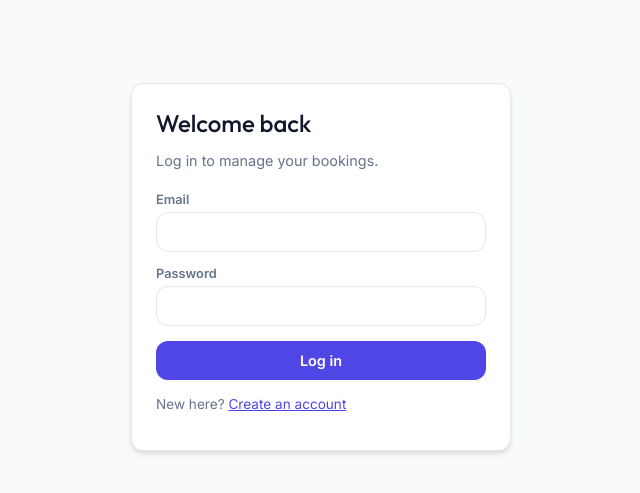
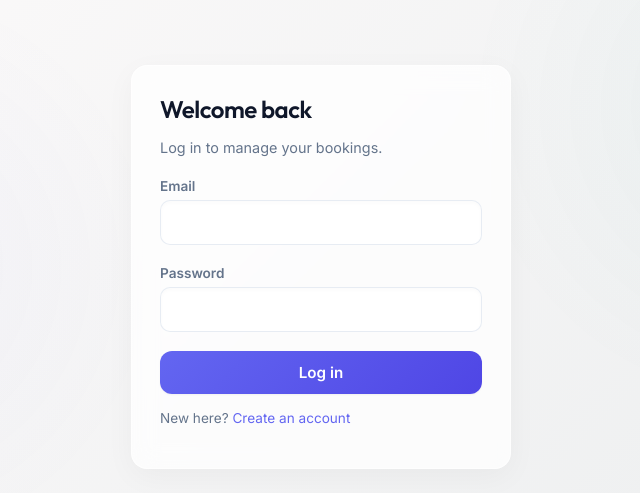
Before and after one commit to MeetPrajapati49/booking-saas, a React (Vite) app in the folder frontend/: page /login in a window 1280 px wide. Shown: the part 133-626 px from the top of the page, without its empty margins (319-959 px from the left). Built offline with nearby package versions, Linux system fonts and the light colour scheme; no server answers.

Commit message:
feat: major UI glassmorphism overhaul and in-app email modal

```diff
--- a/frontend/src/index.css
+++ b/frontend/src/index.css
@@ -4,19 +4,21 @@
   --ink: #0f172a;
   --ink-soft: #64748b;
   --paper: #f8fafc;
-  --paper-raised: #ffffff;
-  --line: #e2e8f0;
-  --accent: #4f46e5;
-  --accent-hover: #4338ca;
+  --paper-raised: rgba(255, 255, 255, 0.75);
+  --line: rgba(226, 232, 240, 0.8);
+  --accent: #6366f1;
+  --accent-hover: #4f46e5;
   --accent-ink: #ffffff;
-  --teal: #0f766e;
+  --teal: #0d9488;
   --danger: #e11d48;
-  --radius: 12px;
+  --radius: 16px;
   --font-display: 'Outfit', sans-serif;
   --font-body: 'Inter', sans-serif;
+
   --shadow-sm: 0 1px 2px 0 rgba(0, 0, 0, 0.05);
-  --shadow-md: 0 4px 6px -1px rgba(0, 0, 0, 0.1), 0 2px 4px -1px rgba(0, 0, 0, 0.06);
-  --shadow-lg: 0 10px 15px -3px rgba(0, 0, 0, 0.1), 0 4px 6px -2px rgba(0, 0, 0, 0.05);
+  --shadow-md: 0 8px 30px rgba(0, 0, 0, 0.04);
+  --shadow-lg: 0 20px 40px rgba(0, 0, 0, 0.08);
+  --shadow-glow: 0 0 20px rgba(99, 102, 241, 0.4);
 }
 
 * { box-sizing: border-box; }
@@ -27,13 +29,26 @@ body {
   margin: 0;
   font-family: var(--font-body);
   color: var(--ink);
-  background: var(--paper);
+  background: linear-gradient(135deg, #fdfbfb 0%, #ebedee 100%);
+  background-attachment: fixed;
   -webkit-font-smoothing: antialiased;
 }
 
-h1, h2, h3 { font-family: var(--font-display); font-weight: 500; margin: 0; }
+/* Subtle animated background mesh */
+body::before {
+  content: '';
+  position: fixed;
+  top: 0; left: 0; width: 100%; height: 100%;
+  background:
+    radial-gradient(circle at 15% 50%, rgba(99, 102, 241, 0.04), transparent 25%),
+    radial-gradient(circle at 85% 30%, rgba(13, 148, 136, 0.04), transparent 25%);
+  z-index: -1;
+  pointer-events: none;
+}
 
-a { color: inherit; }
+h1, h2, h3 { font-family: var(--font-display); font-weight: 600; margin: 0; letter-spacing: -0.02em; }
+
+a { color: inherit; text-decoration: none; }
 
 button {
   font-family: var(--font-body);
@@ -43,79 +58,146 @@ button {
 input, select, textarea {
   font-family: var(--font-body);
   font-size: 0.95rem;
+  transition: all 0.2s ease;
 }
 
 .btn {
   display: inline-flex;
   align-items: center;
   justify-content: center;
-  gap: 0.4rem;
-  padding: 0.65rem 1.1rem;
-  border-radius: var(--radius);
+  gap: 0.5rem;
+  padding: 0.75rem 1.25rem;
+  border-radius: 12px;
   border: 1px solid transparent;
-  font-size: 0.9rem;
+  font-size: 0.95rem;
   font-weight: 600;
-  transition: all 0.2s ease;
+  transition: all 0.3s cubic-bezier(0.4, 0, 0.2, 1);
   box-shadow: var(--shadow-sm);
 }
+
 .btn:hover:not(:disabled) {
-  transform: translateY(-1px);
+  transform: translateY(-2px);
   box-shadow: var(--shadow-md);
 }
 .btn:active:not(:disabled) { transform: translateY(0); }
 .btn:disabled { opacity: 0.5; cursor: not-allowed; box-shadow: none; }
 
-.btn-primary { background: var(--accent); color: var(--accent-ink); }
-.btn-primary:hover:not(:disabled) { background: var(--accent-hover); }
-.btn-secondary { background: var(--paper-raised); border-color: var(--line); color: var(--ink); }
-.btn-secondary:hover:not(:disabled) { background: var(--paper); }
+.btn-primary {
+  background: linear-gradient(135deg, var(--accent), var(--accent-hover));
+  color: var(--accent-ink);
+  border: none;
+}
+.btn-primary:hover:not(:disabled) {
+  box-shadow: var(--shadow-glow);
+}
+
+.btn-secondary {
+  background: rgba(255, 255, 255, 0.9);
+  border-color: var(--line);
+  color: var(--ink);
+  backdrop-filter: blur(10px);
+}
+.btn-secondary:hover:not(:disabled) { background: #ffffff; }
+
 .btn-danger { background: transparent; border-color: var(--danger); color: var(--danger); }
-.btn-ghost { background: transparent; color: var(--ink-soft); }
+.btn-ghost { background: transparent; color: var(--ink-soft); box-shadow: none; }
+.btn-ghost:hover:not(:disabled) { background: rgba(0,0,0,0.03); box-shadow: none; }
 
 .field {
   display: flex;
   flex-direction: column;
-  gap: 0.3rem;
-  margin-bottom: 0.9rem;
+  gap: 0.4rem;
+  margin-bottom: 1.2rem;
 }
-.field label { font-size: 0.8rem; color: var(--ink-soft); font-weight: 600; }
+.field label { font-size: 0.85rem; color: var(--ink-soft); font-weight: 600; }
 .field input, .field select, .field textarea {
-  padding: 0.6rem 0.7rem;
+  padding: 0.75rem 0.9rem;
   border: 1px solid var(--line);
-  border-radius: var(--radius);
-  background: var(--paper-raised);
+  border-radius: 10px;
+  background: rgba(255, 255, 255, 0.8);
   color: var(--ink);
+  box-shadow: inset 0 2px 4px rgba(0,0,0,0.02);
 }
 .field input:focus, .field select:focus, .field textarea:focus {
-  outline: 2px solid var(--accent);
-  outline-offset: 1px;
+  outline: none;
+  border-color: var(--accent);
+  background: #ffffff;
+  box-shadow: 0 0 0 3px rgba(99, 102, 241, 0.15);
 }
 
+/* Glassmorphism Panels */
 .panel {
   background: var(--paper-raised);
-  border: 1px solid var(--line);
+  backdrop-filter: blur(12px);
+  -webkit-backdrop-filter: blur(12px);
+  border: 1px solid rgba(255, 255, 255, 0.6);
   border-radius: var(--radius);
-  padding: 1.5rem;
+  padding: 1.75rem;
   box-shadow: var(--shadow-md);
-  transition: box-shadow 0.2s ease, transform 0.2s ease;
+  transition: all 0.3s cubic-bezier(0.4, 0, 0.2, 1);
 }
 .panel:hover {
   box-shadow: var(--shadow-lg);
-  transform: translateY(-2px);
+  transform: translateY(-3px);
+  border-color: rgba(255, 255, 255, 0.9);
 }
 
-.error-text { color: var(--danger); font-size: 0.85rem; margin: 0.3rem 0; }
+.error-text { color: var(--danger); font-size: 0.9rem; margin: 0.4rem 0; font-weight: 500; }
 
 .badge {
-  display: inline-block;
-  padding: 0.2rem 0.6rem;
+  display: inline-flex;
+  align-items: center;
+  padding: 0.25rem 0.75rem;
   border-radius: 100px;
-  font-size: 0.72rem;
-  font-weight: 600;
-  letter-spacing: 0.01em;
+  font-size: 0.75rem;
+  font-weight: 700;
+  letter-spacing: 0.02em;
+  text-transform: uppercase;
 }
-.badge-confirmed { background: #e4efe9; color: var(--teal); }
-.badge-pending { background: #f3ecd9; color: #8a6a1f; }
-.badge-cancelled { background: #f2e2dd; color: var(--danger); }
-.badge-completed { background: #e2e6f2; color: #3a4a8a; }
-.badge-no_show { background: #eee; color: #777; }
+.badge-confirmed { background: rgba(13, 148, 136, 0.1); color: var(--teal); border: 1px solid rgba(13,148,136,0.2); }
+.badge-pending { background: rgba(245, 158, 11, 0.1); color: #d97706; border: 1px solid rgba(245,158,11,0.2); }
+.badge-cancelled { background: rgba(225, 29, 72, 0.1); color: var(--danger); border: 1px solid rgba(225,29,72,0.2); }
+.badge-completed { background: rgba(79, 70, 229, 0.1); color: var(--accent); border: 1px solid rgba(79,70,229,0.2); }
+.badge-no_show { background: rgba(100, 116, 139, 0.1); color: var(--ink-soft); border: 1px solid rgba(100,116,139,0.2); }
+
+/* Modal specific styles */
+.modal-backdrop {
+  position: fixed;
+  top: 0; left: 0; right: 0; bottom: 0;
+  background: rgba(15, 23, 42, 0.4);
+  backdrop-filter: blur(4px);
+  display: flex;
+  align-items: center;
+  justify-content: center;
+  z-index: 1000;
+  animation: fadeIn 0.2s ease;
+}
+
+@keyframes fadeIn {
+  from { opacity: 0; }
+  to { opacity: 1; }
+}
+
+.modal-content {
+  width: 100%;
+  max-width: 500px;
+  animation: slideUp 0.3s cubic-bezier(0.16, 1, 0.3, 1);
+}
+
+@keyframes slideUp {
+  from { transform: translateY(20px) scale(0.95); opacity: 0; }
+  to { transform: translateY(0) scale(1); opacity: 1; }
+}
+
+.spinner {
+  width: 20px;
+  height: 20px;
+  border: 2px solid rgba(255,255,255,0.3);
+  border-radius: 50%;
+  border-top-color: #fff;
+  animation: spin 0.8s linear infinite;
+}
+
+@keyframes spin {
+  to { transform: rotate(360deg); }
+}
--- a/frontend/src/pages/DashboardLayout.jsx
+++ b/frontend/src/pages/DashboardLayout.jsx
@@ -2,13 +2,13 @@ import { NavLink, Outlet, useNavigate } from 'react-router-dom';
 import { useAuth } from '../lib/AuthContext';
 
 const links = [
-  { to: '/dashboard', label: 'Overview', end: true },
-  { to: '/dashboard/calendar', label: 'Calendar' },
-  { to: '/dashboard/bookings', label: 'Bookings' },
-  { to: '/dashboard/clients', label: 'Clients' },
-  { to: '/dashboard/services', label: 'Services' },
-  { to: '/dashboard/hours', label: 'Hours' },
-  { to: '/dashboard/billing', label: 'Billing' },
+  { to: '/dashboard', label: 'Overview', end: true, icon: <svg width="18" height="18" fill="none" stroke="currentColor" strokeWidth="2" viewBox="0 0 24 24"><path d="M3 3h7v7H3zM14 3h7v7h-7zM14 14h7v7h-7zM3 14h7v7H3z"/></svg> },
+  { to: '/dashboard/calendar', label: 'Calendar', icon: <svg width="18" height="18" fill="none" stroke="currentColor" strokeWidth="2" viewBox="0 0 24 24"><rect x="3" y="4" width="18" height="18" rx="2" ry="2"/><path d="M16 2v4M8 2v4M3 10h18"/></svg> },
+  { to: '/dashboard/bookings', label: 'Bookings', icon: <svg width="18" height="18" fill="none" stroke="currentColor" strokeWidth="2" viewBox="0 0 24 24"><path d="M14 2H6a2 2 0 00-2 2v16a2 2 0 002 2h12a2 2 0 002-2V8z"/><path d="M14 2v6h6M16 13H8M16 17H8M10 9H8"/></svg> },
+  { to: '/dashboard/clients', label: 'Clients', icon: <svg width="18" height="18" fill="none" stroke="currentColor" strokeWidth="2" viewBox="0 0 24 24"><path d="M17 21v-2a4 4 0 00-4-4H5a4 4 0 00-4 4v2"/><circle cx="9" cy="7" r="4"/><path d="M23 21v-2a4 4 0 00-3-3.87M16 3.13a4 4 0 010 7.75"/></svg> },
+  { to: '/dashboard/services', label: 'Services', icon: <svg width="18" height="18" fill="none" stroke="currentColor" strokeWidth="2" viewBox="0 0 24 24"><path d="M12 2l3.09 6.26L22 9.27l-5 4.87 1.18 6.88L12 17.77l-6.18 3.25L7 14.14 2 9.27l6.91-1.01L12 2z"/></svg> },
+  { to: '/dashboard/hours', label: 'Hours', icon: <svg width="18" height="18" fill="none" stroke="currentColor" strokeWidth="2" viewBox="0 0 24 24"><circle cx="12" cy="12" r="10"/><path d="M12 6v6l4 2"/></svg> },
+  { to: '/dashboard/billing', label: 'Billing', icon: <svg width="18" height="18" fill="none" stroke="currentColor" strokeWidth="2" viewBox="0 0 24 24"><rect x="1" y="4" width="22" height="16" rx="2" ry="2"/><path d="M1 10h22"/></svg> },
 ];
 
 import { useState } from 'react';
@@ -67,7 +67,10 @@ export default function DashboardLayout() {
                 transition: 'all 0.2s ease'
               })}
             >
-              {l.label}
+              <div style={{ display: 'flex', alignItems: 'center', gap: '0.6rem' }}>
+                {l.icon}
+                {l.label}
+              </div>
             </NavLink>
           ))}
         </nav>
```
Also changed, not shown: frontend/src/pages/Clients.jsx (+71 -4 lines).
